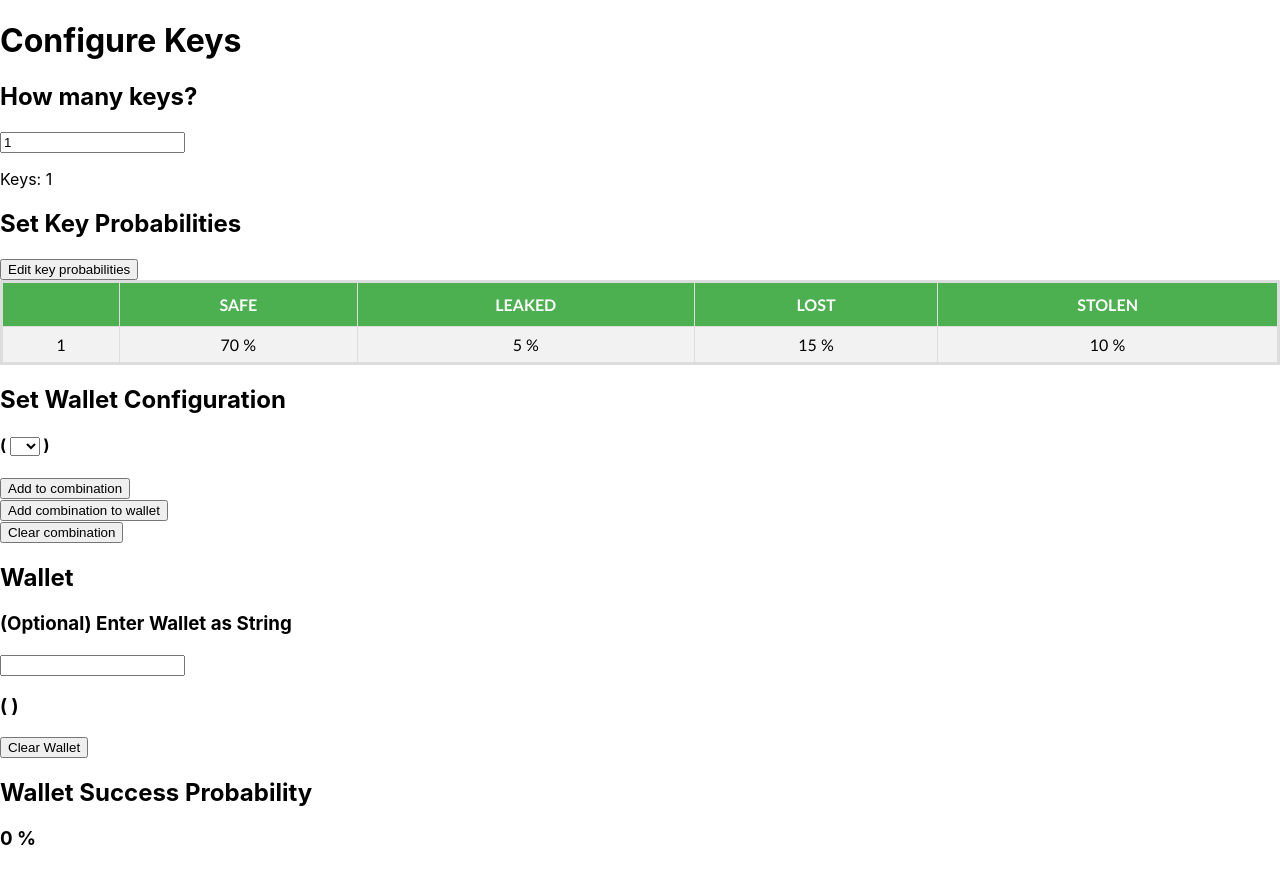
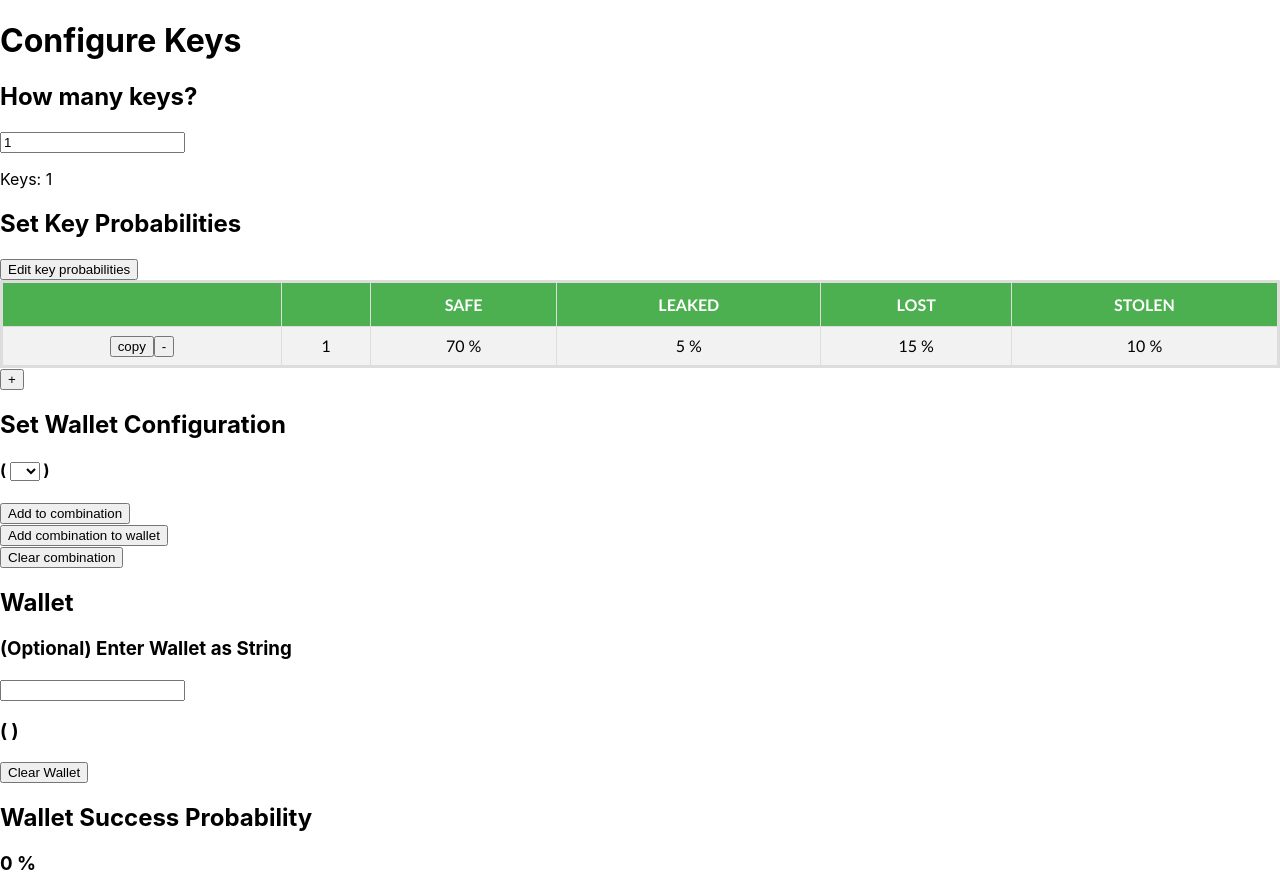
Before and after one commit to ZenGo-X/crypto-key-calculator, a React (Create React App) app: page / in a window 1280 px wide. Before the commit the page ends 869 px from the top, so only its background shows below. Built offline with nearby package versions, Linux system fonts and the light colour scheme.

Commit message:
added some features, now more user-friendly

```diff
--- a/src/App.js
+++ b/src/App.js
@@ -18,7 +18,7 @@ function App() {
   const [isEditingProbabilities, setIsEditingProbabilities] = useState(false);
 
   function renderTableHeader() {
-    let header = [" "].concat(Object.keys(keyProbabilityTable));
+    let header = [" ", " "].concat(Object.keys(keyProbabilityTable));
     return header.map((key, index) => {
       return <th key={index}>{key.toUpperCase()}</th>
     });
@@ -50,10 +50,47 @@ function App() {
     return parseFloat((probability * 100).toFixed(floatingPrecision)).toString() + ' %';
   }
 
+  function duplicateKey(index) {
+    keyProbabilityTable.safe.push(keyProbabilityTable.safe[index]);
+    keyProbabilityTable.leaked.push(keyProbabilityTable.leaked[index]);
+    keyProbabilityTable.lost.push(keyProbabilityTable.lost[index]);
+    keyProbabilityTable.stolen.push(keyProbabilityTable.stolen[index]);
+
+    setKeyProbabilityTable(keyProbabilityTable);
+    setKeyNum(keyNum+1);
+  }
+
+  function removeKey(index) {
+    if (keyNum == 1) {
+      return;
+    }
+    for (const keyState in keyProbabilityTable) {
+      if (Object.hasOwnProperty.call(keyProbabilityTable, keyState)) {
+        keyProbabilityTable[keyState] = keyProbabilityTable[keyState].slice(0, index).concat(keyProbabilityTable[keyState].slice(index + 1, keyNum));
+      }
+    }
+    setKeyProbabilityTable(keyProbabilityTable);
+    setKeyNum(keyNum - 1);
+    setWallet([]);
+    setSelectedKeyForCombination(-1);
+    setCombinationToAdd([]);
+  }
+
+  function addKey() {
+    keyProbabilityTable.safe.push(keyProbabilityTable.safe[keyNum - 1]);
+    keyProbabilityTable.leaked.push(keyProbabilityTable.leaked[keyNum - 1]);
+    keyProbabilityTable.lost.push(keyProbabilityTable.lost[keyNum - 1]);
+    keyProbabilityTable.stolen.push(keyProbabilityTable.stolen[keyNum - 1]);
+
+    setKeyProbabilityTable(keyProbabilityTable);
+    setKeyNum(keyNum+1);
+  }
+
   function renderKeyProbInputRow(index) {
     if (isEditingProbabilities) {
       return (
         <tr key={index}>
+          <td></td>
           <td>{index + 1}</td>
           <td><input type="number" defaultValue={keyProbabilityTable.safe[index] * 100} onChange={(event) => updateKeyProbabilities('safe', index, parseFloat(event.target.value))} /> %</td>
           <td><input type="number" defaultValue={keyProbabilityTable.leaked[index] * 100} onChange={(event) => updateKeyProbabilities('leaked', index, parseFloat(event.target.value))} /> %</td>
@@ -65,6 +102,7 @@ function App() {
     else {
       return (
         <tr key={index}>
+          <td><button onClick={() => duplicateKey(index)}>copy</button><button onClick={() => removeKey(index)}>-</button></td>
           <td>{index + 1}</td>
           <td>{toPercent(keyProbabilityTable.safe[index])}</td>
           <td>{toPercent(keyProbabilityTable.leaked[index])}</td>
@@ -176,6 +214,12 @@ function App() {
     }
     walletString = walletString.slice(0, -3);
     return walletString;
+  }
+
+  function findOptimalWallet() {
+    if (keyNum > 4) {
+      return;
+    }
   }
 
   function parseWalletFromString(walletStr) {
@@ -324,7 +368,7 @@ function App() {
     <div>
       <h1>Configure Keys</h1>
       <h2>How many keys?</h2>
-      <input type="number" defaultValue={1} onChange={(event) => updateKeyNum(parseInt(event.target.value))} />
+      <input type="number" defaultValue={keyNum} onChange={(event) => updateKeyNum(parseInt(event.target.value))} />
       <p>Keys: {keyNum}</p>
 
       <h2>Set Key Probabilities</h2>
@@ -335,6 +379,7 @@ function App() {
           {keyProbInputs}
         </tbody>
       </table>
+      <button onClick={addKey}>+</button>
 
       <h2>Set Wallet Configuration</h2>
       {displayCombinationEditor()}
```
